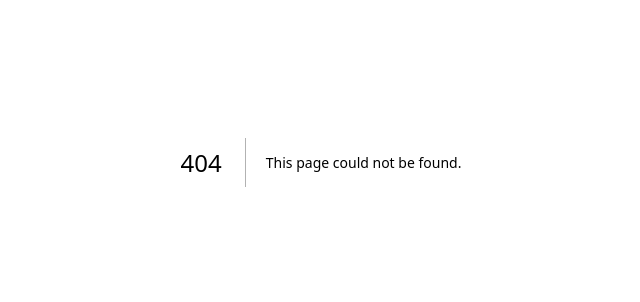
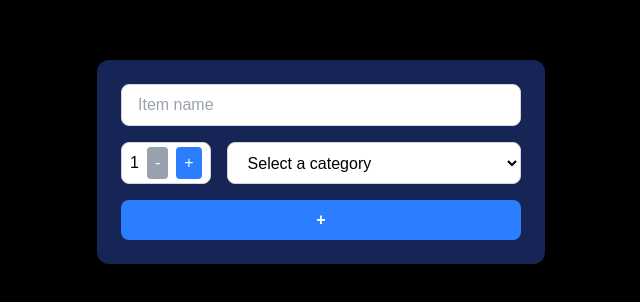
Before and after one commit to hannahsoftdev/cprg306-assignments, a Next.js app: page /week-5 in a window 1280 px wide. Before the commit this address had no page. Shown: the part 238-540 px from the top of the page, without its empty margins (319-959 px from the left). Built offline with nearby package versions, Linux system fonts and the light colour scheme.

Commit message:
Completed

```diff
--- a/app/page.js
+++ b/app/page.js
@@ -16,10 +16,15 @@ export default function Home() {
           className= "hover:text-green-500 hover:underline"
           >Week 3 Assignment</Link>
         </li>
-                <li>
+        <li>
           <Link href="./week-4/"
           className= "hover:text-green-500 hover:underline"
           >Week 4 Assignment</Link>
+        </li>
+        <li>
+          <Link href="./week-5/"
+          className= "hover:text-green-500 hover:underline"
+          >Week 5 Assignment</Link>
         </li>
       </ul>
     </main>
--- /dev/null
+++ b/app/week-5/new-item.js
@@ -0,0 +1,107 @@
+"use client";
+
+import { useState } from "react";
+
+export default function NewItem() {
+    const [name, setName] = useState("");
+    const [quantity, setQuantity] = useState(1);
+    const [category, setCategory] = useState("");
+
+    const handleSubmit = (event) => {
+        event.preventDefault();
+
+        if (category === "") {
+            alert("Please select a category.");
+            return;
+        }
+
+        const newItem = {
+            name,
+            quantity,
+            category,
+        };
+
+        alert(`Item Name: ${name}\nQuantity: ${quantity}\nCategory: ${category}`);
+
+        setName("");
+        setQuantity(1);
+        setCategory("");
+    };
+
+    const increment = () => {
+        if (quantity < 20) setQuantity(quantity + 1);
+    };
+
+    const decrement = () => {
+        if (quantity > 1) setQuantity(quantity - 1);
+    };
+
+    return (
+        <form
+            onSubmit={handleSubmit}
+            className="bg-blue-950 text-white p-6 rounded-xl w-full max-w-md mx-auto space-y-4"
+        >
+            <input
+                type="text"
+                placeholder="Item name"
+                value={name}
+                onChange={(e) => setName(e.target.value)}
+                required
+                className="w-full px-4 py-2 border border-gray-300 bg-white rounded-lg text-black placeholder-gray-400"
+            />
+
+            <div className="flex space-x-4">
+                <div className="flex items-center bg-white border border-gray-300 rounded-lg px-2 py-1 space-x-2">
+                    <span className="text-black">{quantity}</span>
+                    <button
+                        type="button"
+                        onClick={decrement}
+                        disabled={quantity === 1}
+                        className={`rounded px-2 py-1 text-white ${
+                            quantity === 1 ? "bg-gray-400" : "bg-gray-500 hover:bg-gray-600"
+                        }`}
+                    >
+                        -
+                    </button>
+                    <button
+                        type="button"
+                        onClick={increment}
+                        disabled={quantity === 20}
+                        className={`rounded px-2 py-1 text-white ${
+                            quantity === 20 ? "bg-gray-400" : "bg-blue-500 hover:bg-blue-600"
+                        }`}
+                    >
+                        +
+                    </button>
+                </div>
+
+                <select
+                    value={category}
+                    onChange={(e) => setCategory(e.target.value)}
+                    required
+                    className="flex-1 px-4 py-2 border border-gray-300 rounded-lg text-black bg-white"
+                >
+                    <option value="" disabled>Select a category</option>
+                    <option value="Produce">Produce</option>
+                    <option value="Dairy">Dairy</option>
+                    <option value="Bakery">Bakery</option>
+                    <option value="Meat">Meat</option>
+                    <option value="Frozen Foods">Frozen Foods</option>
+                    <option value="Canned Goods">Canned Goods</option>
+                    <option value="Dry Goods">Dry Goods</option>
+                    <option value="Beverages">Beverages</option>
+                    <option value="Snacks">Snacks</option>
+                    <option value="Household">Household</option>
+                    <option value="Other">Other</option>
+                </select>
+            </div>
+
+            <button
+                type="submit"
+                className="w-full bg-blue-500 hover:bg-blue-600 text-white font-bold py-2 px-4 rounded-lg"
+            >
+                +
+            </button>
+        </form>
+    );
+}
--- /dev/null
+++ b/app/week-5/page.js
@@ -0,0 +1,11 @@
+"use client"
+
+import NewItem from "./new-item";
+
+export default function Week4Page() {
+    return (
+        <main className="bg-black flex flex-col items-center justify-center min-h-screen p-4">
+            <NewItem />
+        </main>
+    );
+}
```
